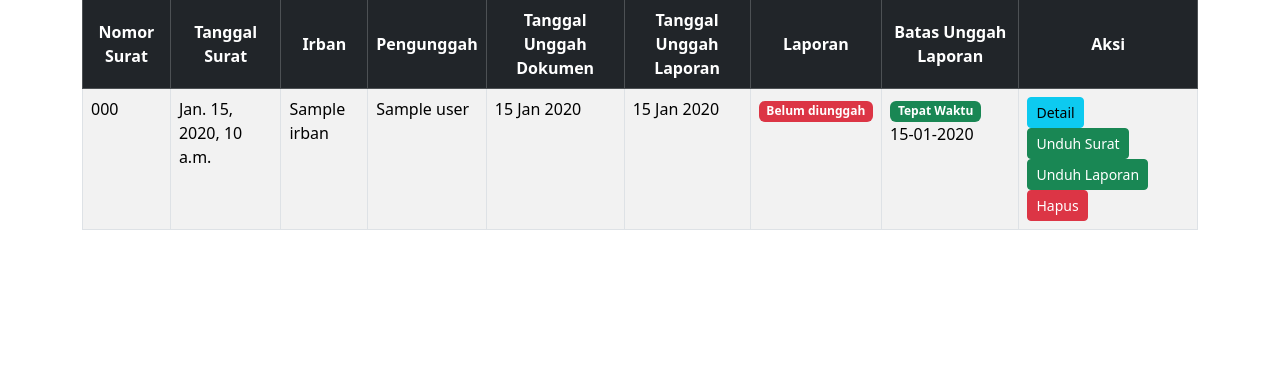
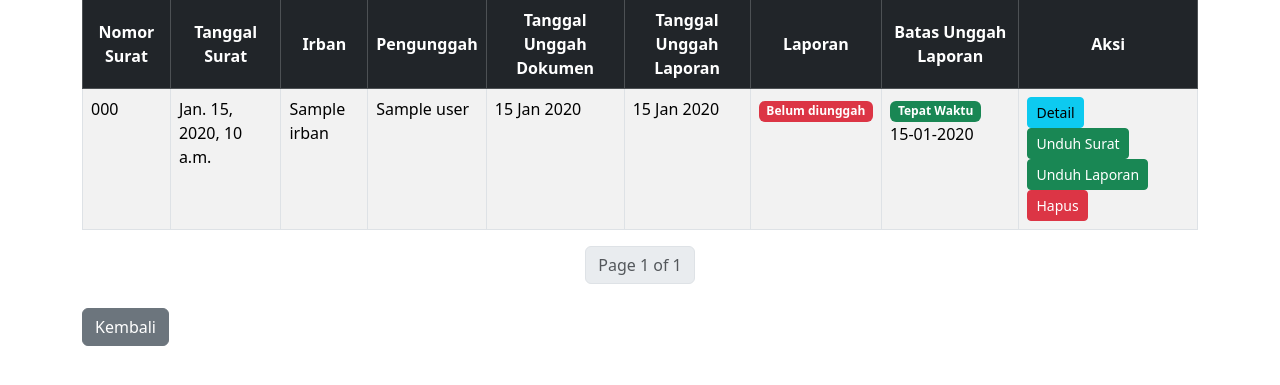
Before and after one commit to muharya022/ilkom-22-cloud-7, a Django app: template sistem_laporan/dokumen/templates/dokumen/daftar_dokumen_admin.html in a window 1280 px wide. Shown: the part 173-558 px from the top of the page. Run offline with Django 5.2, Linux system fonts and the light colour scheme; the template is opened without the code that fills it: most values are stand-ins (such as "Sample title", 1, 10 or a date in 2020); some libraries are stand-ins or nearby versions.

Commit message:
finish dda

```diff
--- a/sistem_laporan/dokumen/templates/dokumen/daftar_dokumen_admin.html
+++ b/sistem_laporan/dokumen/templates/dokumen/daftar_dokumen_admin.html
@@ -114,3 +114,26 @@
 
             </tbody>
         </table>
+
+        <div class="d-flex justify-content-center mt-3">
+            <nav>
+                <ul class="pagination justify-content-center">
+                    {% if dokumen.has_previous %}
+                        <li class="page-item"><a class="page-link" href="?page=1">&laquo; First</a></li>
+                        <li class="page-item"><a class="page-link" href="?page={{ dokumen.previous_page_number }}">Previous</a></li>
+                    {% endif %}
+
+                    <li class="page-item disabled"><a class="page-link">Page {{ dokumen.number }} of {{ dokumen.paginator.num_pages }}</a></li>
+
+                    {% if dokumen.has_next %}
+                        <li class="page-item"><a class="page-link" href="?page={{ dokumen.next_page_number }}">Next</a></li>
+                        <li class="page-item"><a class="page-link" href="?page={{ dokumen.paginator.num_pages }}">Last &raquo;</a></li>
+                    {% endif %}
+                </ul>
+            </nav>
+        </div>
+        <a href="{% url 'admin_dashboard' %}" class="btn btn-secondary mt-2 mb-5 ">Kembali</a>
+    </div>
+    <script src="{% static 'bootstrap/js/bootstrap.bundle.min.js' %}"></script>
+</body>
+</html>
```
